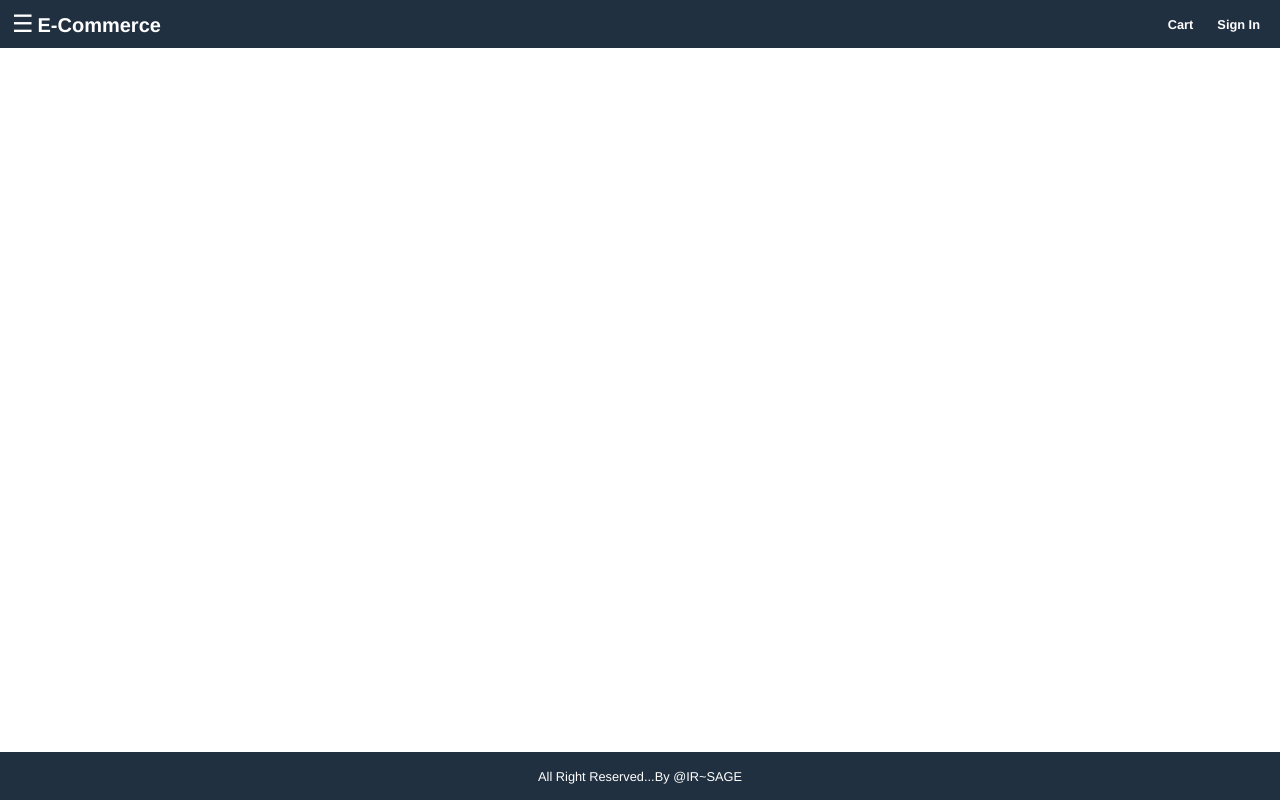
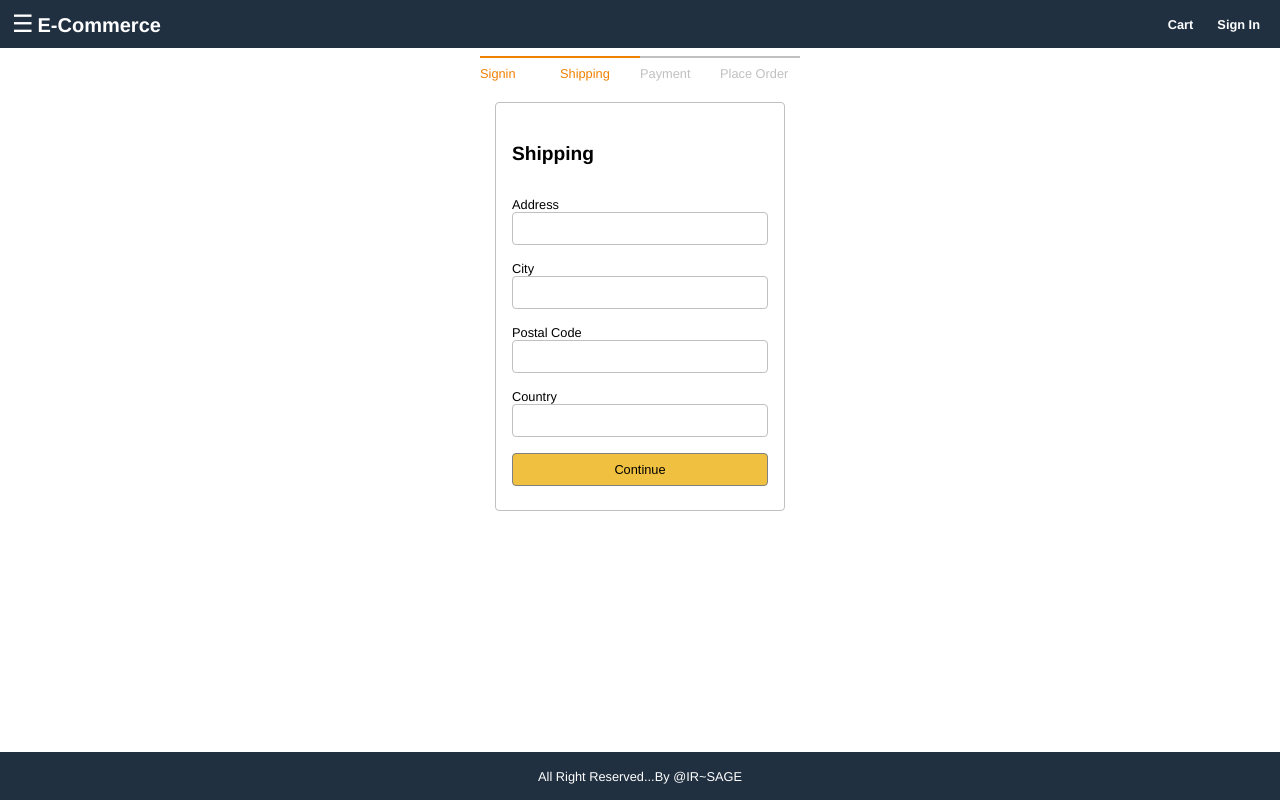
Before and after one commit to IRSAGE/React-Node-E-Commerce, a React (Create React App) app in the folder Frontend/: page /shipping in a window 1280 px wide. Built offline with nearby package versions, Linux system fonts and the light colour scheme; the HTML template or start-up script is replaced by a standard one.

Commit message:
Adding A Shipping Screen

```diff
--- a/Frontend/src/App.js
+++ b/Frontend/src/App.js
@@ -8,6 +8,7 @@
 import ProductsScreen from './screens/CreateProductScreen'
 import { useSelector } from 'react-redux';
 import RegisterScreen from './screens/RegisterScreen';
+import ShippingScreen from './screens/ShippingScreen';
 
 function App() {
 
@@ -47,6 +48,7 @@
         <main className="main">
             <div className="content">
             <Route path ="/products" component={ProductsScreen}/>
+            <Route path ="/shipping" component={ShippingScreen}/>
             <Route path ="/register" component={RegisterScreen}/>
             <Route path ="/signin" component={SigninScreen}/>
             <Route path ="/product/:id"  component={ProductScreen} />
--- /dev/null
+++ b/Frontend/src/Components/checkoutSteps.js
@@ -0,0 +1,11 @@
+import React from 'react';
+function CheckoutSteps(props) {
+  return <div className="checkout-steps">
+    <div className={props.step1 ? 'active' : ''} >Signin</div>
+    <div className={props.step2 ? 'active' : ''} >Shipping</div>
+    <div className={props.step3 ? 'active' : ''} >Payment</div>
+    <div className={props.step4 ? 'active' : ''} >Place Order</div>
+  </div>
+}
+
+export default CheckoutSteps;
--- a/Frontend/src/Screens/RegisterScreen.js
+++ b/Frontend/src/Screens/RegisterScreen.js
@@ -12,11 +12,12 @@
     const [repassword,setRePassword] = useState('');
     const  userRegister = useSelector(state => state.userRegister);
     const {loading,userInfo,error}= userRegister;
+    const redirect = props.location.search ? props.location.search.split("=")[1] : '/';
     const dispatch = useDispatch();
 
 useEffect(() => {
     if(userInfo) {
-        props.history.push("/");
+        props.history.push(redirect);
     }
     return () => {
         //
@@ -60,7 +61,8 @@
                 Alredy Have An Account?
             </li>
             <li>
-                <Link to="/signin" className="button secondary text-center">Login</Link>
+            <Link to={redirect === "/" ? "signin":"signin?redirect=" + redirect} className="button secondary text-center">Login</Link>
+
             </li>
             </ul>
         </form>
--- /dev/null
+++ b/Frontend/src/Screens/ShippingScreen.js
@@ -0,0 +1,73 @@
+import React, { useEffect, useState } from 'react';
+import { Link } from 'react-router-dom';
+import { useSelector, useDispatch } from 'react-redux';
+import { saveShipping } from '../actions/cartActions';
+import CheckoutSteps from '../Components/checkoutSteps';
+
+
+function ShippingScreen(props) {
+
+    const [address, setAddress] = useState('');
+  const [city, setCity] = useState('');
+  const [postalCode, setPostalCode] = useState('');
+  const [country, setCountry] = useState('');
+
+    const dispatch = useDispatch();
+
+
+const submitHandler =(e) =>{
+    e.preventDefault();
+    dispatch(saveShipping(address,city,postalCode,country));
+    props.history.push('payment');
+}
+
+    return <div>
+    <CheckoutSteps step1 step2></CheckoutSteps>
+     <div className="form">
+        <form onSubmit ={submitHandler}>
+            <ul className="form-container">
+                <li>
+                    <h2>Shipping</h2>
+                </li>
+                <li>
+            <label htmlFor="address">
+              Address
+          </label>
+            <input type="text" name="address" id="address" onChange={(e) => setAddress(e.target.value)}>
+            </input>
+          </li>
+          <li>
+            <label htmlFor="city">
+              City
+          </label>
+            <input type="text" name="city" id="city" onChange={(e) => setCity(e.target.value)}>
+            </input>
+          </li>
+          <li>
+            <label htmlFor="postalCode">
+              Postal Code
+          </label>
+            <input type="text" name="postalCode" id="postalCode" onChange={(e) => setPostalCode(e.target.value)}>
+            </input>
+          </li>
+          <li>
+            <label htmlFor="country">
+              Country
+          </label>
+            <input type="text" name="country" id="country" onChange={(e) => setCountry(e.target.value)}>
+            </input>
+          </li>
+
+
+          <li>
+            <button type="submit" className="button primary">Continue</button>
+          </li>
+
+        </ul>
+        </form>
+    </div>
+    </div>
+}
+
+
+export default ShippingScreen;
--- a/Frontend/src/Screens/SigninScreen.js
+++ b/Frontend/src/Screens/SigninScreen.js
@@ -11,10 +11,10 @@
     const  userSignin = useSelector(state => state.userSignin);
     const {loading,userInfo,error}= userSignin;
     const dispatch = useDispatch();
-
+    const redirect = props.location.search ? props.location.search.split("=")[1] : '/';
 useEffect(() => {
     if(userInfo) {
-        props.history.push("/");
+        props.history.push(redirect);
     }
     return () => {
         //
@@ -50,7 +50,7 @@
                 New To Ecommerce?
             </li>
             <li>
-                <Link to="/register" className="button secondary text-center">Create Account</Link>
+                <Link to={redirect === "/" ? "register":"register?redirect=" + redirect} className="button secondary text-center">Create Account</Link>
             </li>
             </ul>
         </form>
--- a/Frontend/src/actions/cartActions.js
+++ b/Frontend/src/actions/cartActions.js
@@ -1,6 +1,6 @@
 import Axios from 'axios';
 import Cookie from 'js-cookie';
-import { CART_ADD_TO_CART, CART_REMOVE_ITEM } from '../constants/cartConstants';
+import { CART_ADD_TO_CART, CART_REMOVE_ITEM, CART_SAVE_SHIPPING } from '../constants/cartConstants';
 
 const addToCart = (productId,qty) => async(dispatch,getState) =>{
     try {
@@ -28,4 +28,8 @@
     Cookie.set("cartItems",JSON.stringify(cartItems));
 }
 
-export{addToCart,removeFromCart}
+const saveShipping = (data) => (dispatch) => {
+    dispatch({ type: CART_SAVE_SHIPPING, payload: data });
+  }
+
+export{addToCart,removeFromCart,saveShipping}
--- a/Frontend/src/constants/cartConstants.js
+++ b/Frontend/src/constants/cartConstants.js
@@ -1,2 +1,3 @@
 export const CART_ADD_TO_CART = 'CART_ADD_TO_CART';
 export const CART_REMOVE_ITEM = 'CART_REMOVE_ITEM';
+export const CART_SAVE_SHIPPING = 'CART_SAVE_SHIPPING';
--- a/Frontend/src/index.css
+++ b/Frontend/src/index.css
@@ -292,6 +292,24 @@
 tbody > tr:nth-child(odd) {
   background-color: #f0f0f0;
 }
+/* Checkout Steps */
+
+.checkout-steps {
+  display: flex;
+  justify-content: space-between;
+  width: 40rem;
+  margin: 1rem auto;
+}
+.checkout-steps > div {
+  border-top: 0.3rem #c0c0c0 solid;
+  color: #c0c0c0;
+  flex: 1 1;
+  padding-top: 1rem;
+}
+.checkout-steps > div.active {
+  border-top: 0.3rem #f08000 solid;
+  color: #f08000;
+}
 
 
 
--- a/Frontend/src/reducers/cartReducers.js
+++ b/Frontend/src/reducers/cartReducers.js
@@ -1,4 +1,4 @@
-import {CART_ADD_TO_CART, CART_REMOVE_ITEM } from "../constants/cartConstants";
+import {CART_ADD_TO_CART, CART_REMOVE_ITEM, CART_SAVE_SHIPPING } from "../constants/cartConstants";
 
 function cartReducer (state ={cartItems:[]},action){
     switch (action.type) {
@@ -12,6 +12,8 @@
             return{cartItems:[...state.cartItems, item]}
         case CART_REMOVE_ITEM:
             return {cartItems:state.cartItems.filter(x => x.product !== action.payload)}
+        case CART_SAVE_SHIPPING:
+            return { ...state, shipping: action.payload };
         default:
             return state
     }
```
